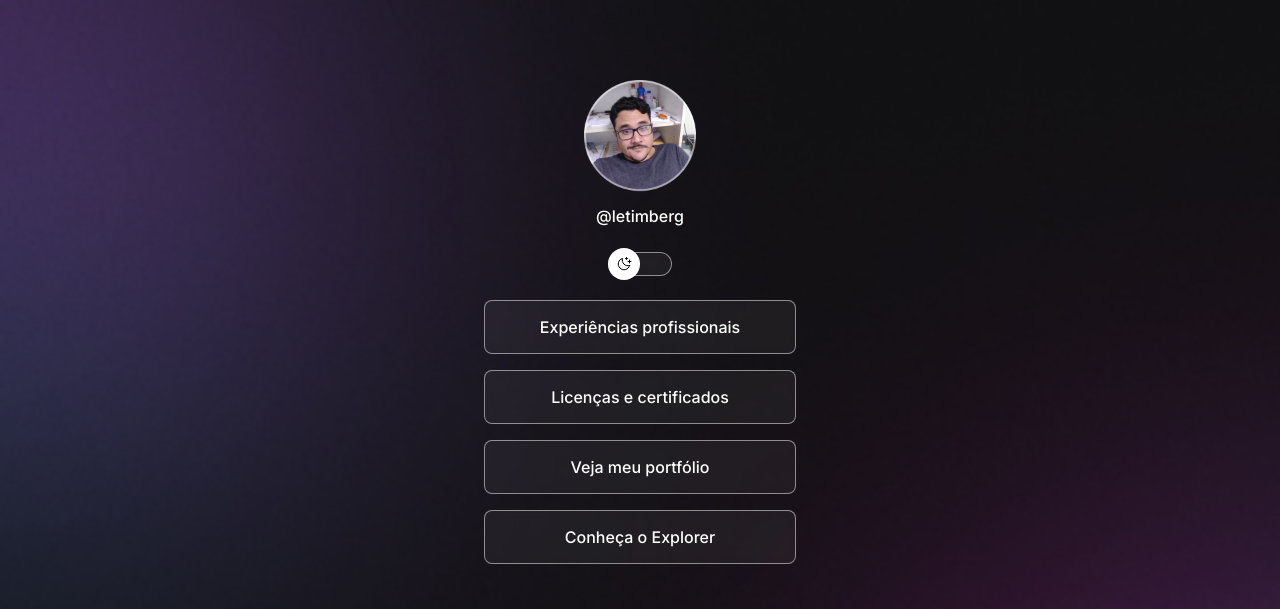
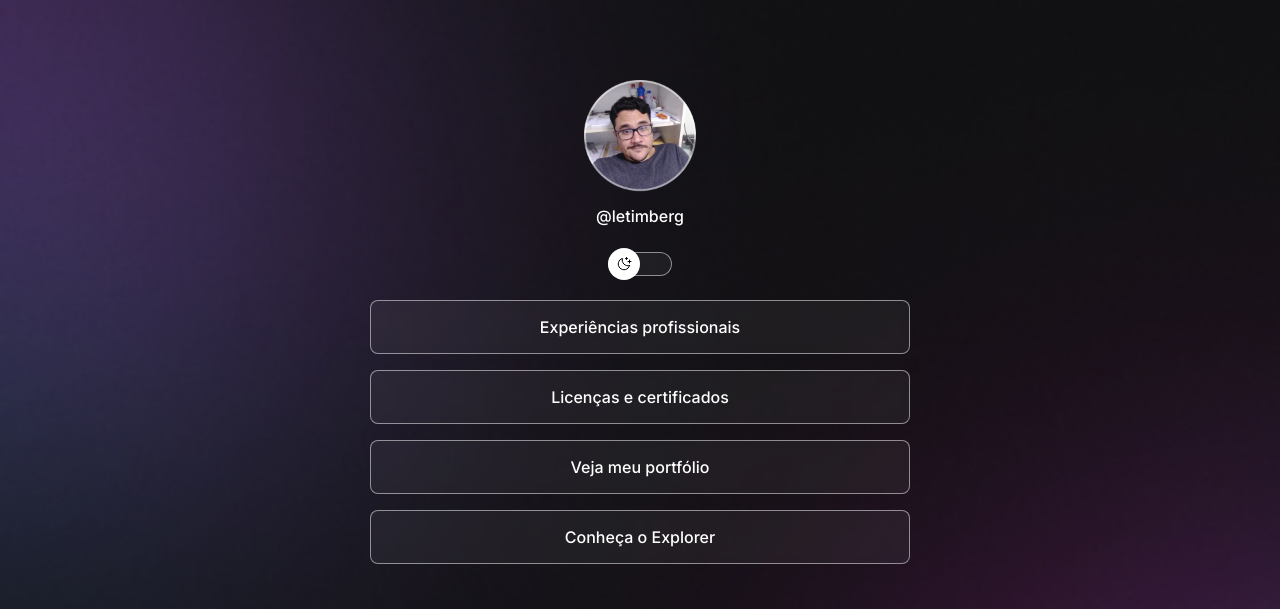
Before and after one commit to Letimberg/informationlinks, a plain HTML site: page index.html in a window 1280 px wide. Shown: the top 609 px of the page. Drawn offline with nearby package versions, Linux system fonts and the light colour scheme.

Commit message:
Ajuste na largura do container

```diff
--- a/style.css
+++ b/style.css
@@ -34,9 +34,8 @@ body * {
 }
 
 #container {
-    width: 360px;
-    /* height: 712px; */
-    /* border: 1px solid red; */
+    width: 100%;
+    max-width: 588px;
     margin: 56px auto 0px;
     padding: 0 24px;
 }
```
Also changed, not shown: 1 other file.
